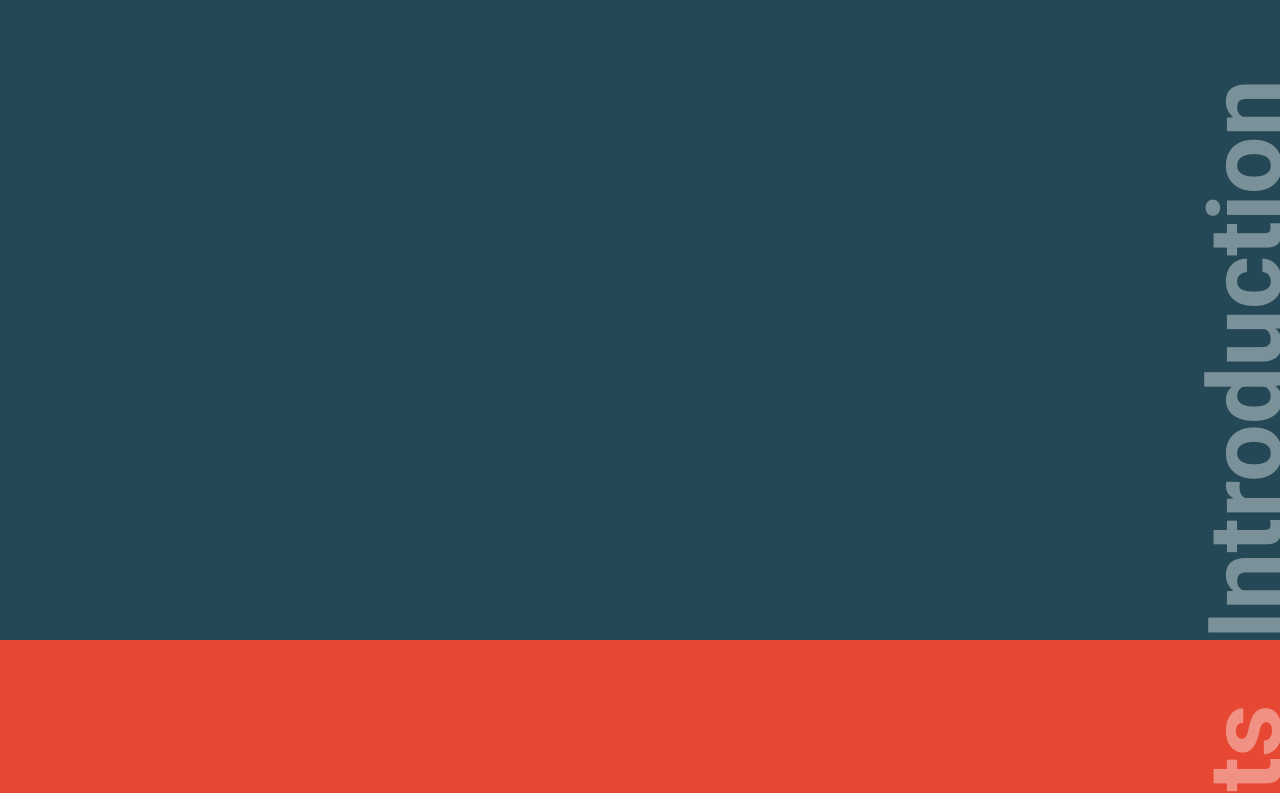
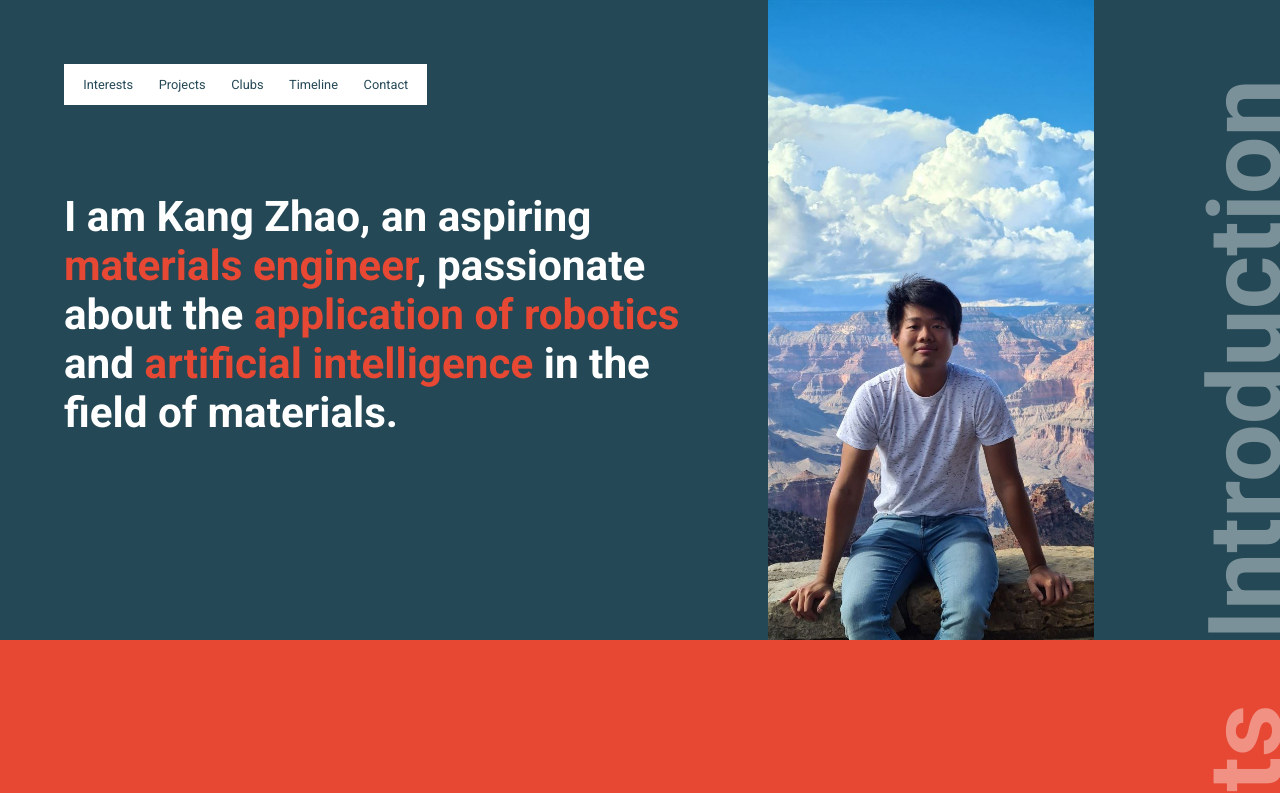
Before and after one commit to kangzhaowong/kangzhaowong.github.io, a plain HTML site: page index.html in a window 1280 px wide. Shown: the top 793 px of the page. Drawn offline with Linux system fonts and the light colour scheme.

Commit message:
test update

```diff
--- a/index.html
+++ b/index.html
@@ -6,7 +6,32 @@
   <body>
     <div class="block-container">
       <div class="background-header-text">Introduction</div>
-      <div class="introduction-block"></div>
+      <div class="introduction-block">
+        <div class="navigation-container">
+          <text>Interests</text>
+          <text>Projects</text>
+          <text>Clubs</text>
+          <text>Timeline</text>
+          <text>Contact</text>
+        </div>
+        <img
+          class="introduction-image"
+          src="./assets/img/homepage/photo.jpeg"
+        />
+        <div class="introduction-text">
+          I am Kang Zhao, an aspiring
+          <span class="introduction-highlighted-text">materials engineer</span>,
+          passionate about the
+          <span class="introduction-highlighted-text"
+            >application of robotics</span
+          >
+          and
+          <span class="introduction-highlighted-text"
+            >artificial intelligence</span
+          >
+          in the field of materials.
+        </div>
+      </div>
     </div>
     <div class="block-container">
       <div class="background-header-text">My Interests</div>
--- a/style.css
+++ b/style.css
@@ -42,6 +42,35 @@ body {
     color: var(--color-white);
 }
 
+.navigation-container {
+    position: absolute;
+    display: flex;
+    gap:2vw;
+    width: fit-content;
+    padding-top: 1vw;
+    padding-bottom: 1vw;
+    padding-right: 1.5vw;
+    padding-left: 1.5vw;
+    font-size: max(0.7rem,1vw);
+    transform: translate(5vw,5vw);
+    background-color: var(--color-white);
+    color: var(--color-mallard);
+}
+
+.introduction-image {
+    position: absolute;
+    transform: translate(60vw,0vw);
+    width:25.5vw;
+}
+
+.introduction-text {
+    position: absolute;
+    width: 50vw;
+    transform: translateX(5vw) translateY(15vw);
+    font-size: max(0.8rem,3.3vw);
+    font-weight: bold;
+}
+
 .introduction-highlighted-text {
     color: var(--color-mandarin-red);
 }
```
